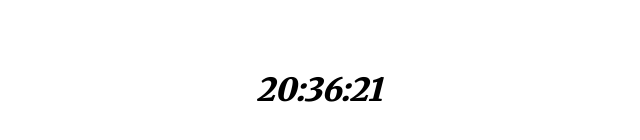
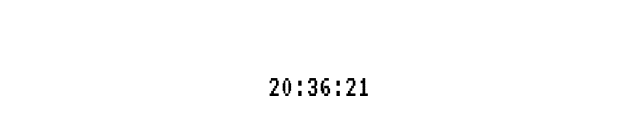
Before and after one commit to InfinityJammyyy/Random-Projects, a plain HTML site: page F.html in a window 1280 px wide. Shown: the part 186-326 px from the top of the page, without its empty margins (321-961 px from the left). Drawn offline with Linux system fonts and the light colour scheme.

Commit message:
Update F.html

```diff
--- a/F.html
+++ b/F.html
@@ -3,16 +3,14 @@
 <head>
     <meta charset="UTF-8">
     <meta name="viewport" content="width=device-width, initial-scale=1.0">
-    <title>Merriweather Clock</title>
-    <link rel="stylesheet" href="https://fonts.googleapis.com/css2?family=Merriweather:wght@900&display=swap">
+    <title>VT323 Clock</title>
+    <link rel="stylesheet" href="https://fonts.googleapis.com/css2?family=VT323&display=swap">
     <style>
         body {
-            font-family: 'Merriweather', serif;
-            font-weight: 900;
-            font-style: italic;
+            font-family: 'VT323', monospace;
+            font-size: 2em;
             text-align: center;
             margin: 20% auto;
-            font-size: 2em;
         }
     </style>
     <script>
```
